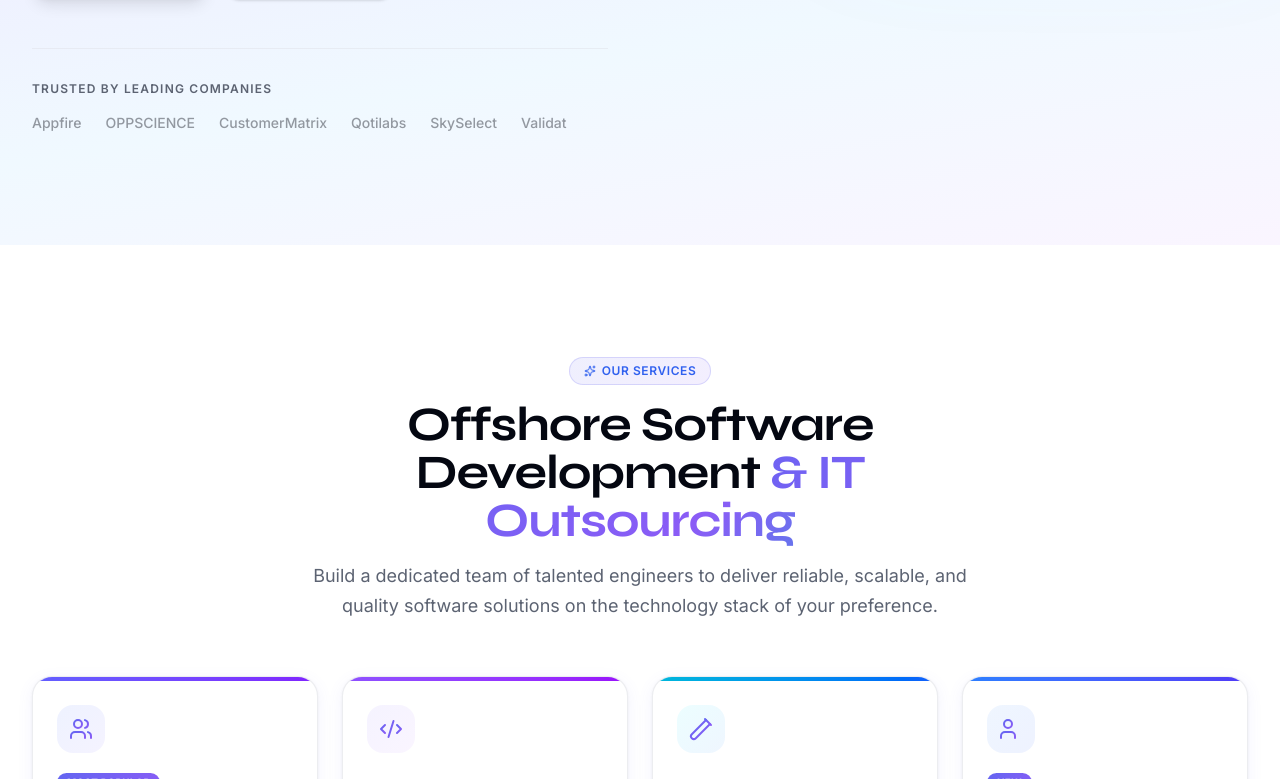
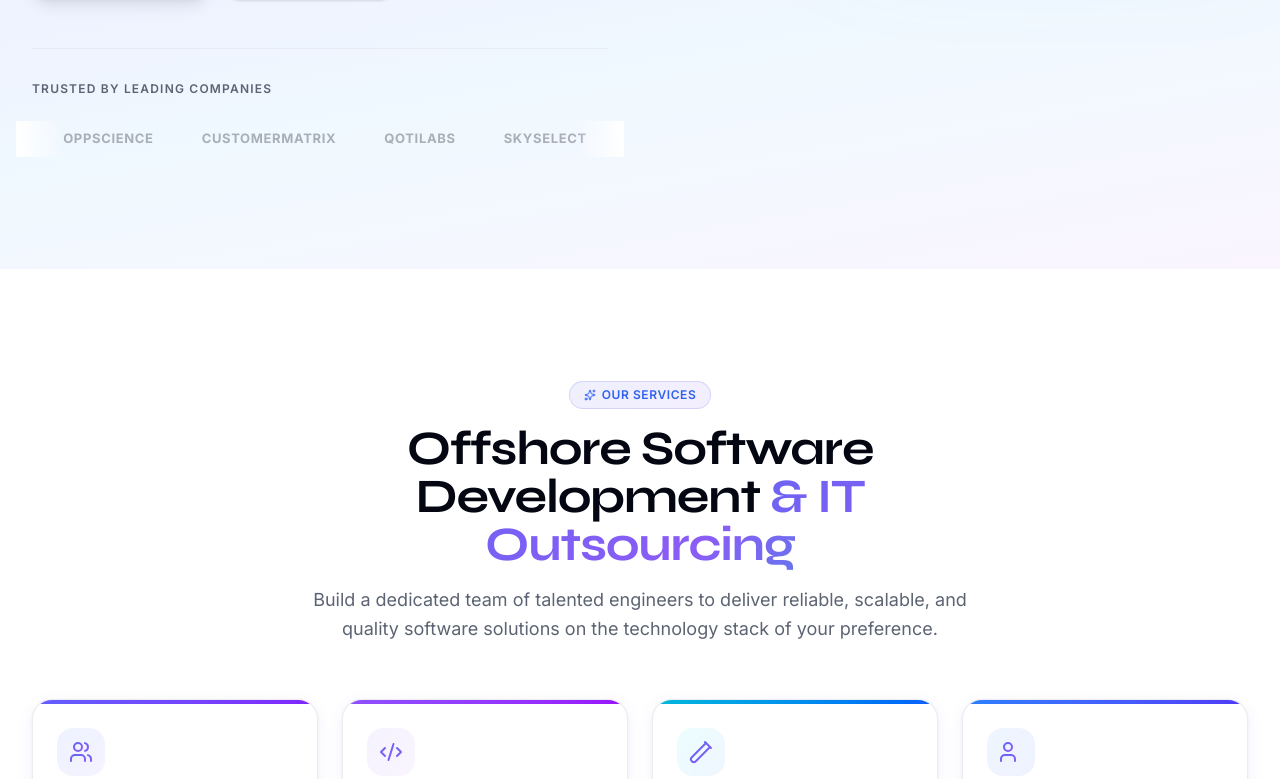
Before and after one commit to rupeshyadav-tecunique/v0-tecunique-website-revamp, a Next.js app: page / in a window 1280 px wide. Shown: the part 821-1600 px from the top of the page. Built offline with nearby package versions, Linux system fonts and the light colour scheme.

Commit message:
feat: add PolySpot and eXtensi in hero section

```diff
--- a/app/globals.css
+++ b/app/globals.css
@@ -241,7 +241,7 @@
 }
 
 .animate-marquee {
-  animation: marquee 30s linear infinite;
+  animation: marquee 20s linear infinite;
 }
 
 .animate-spin-slow {
@@ -255,6 +255,17 @@
 .delay-400 { animation-delay: 400ms; }
 .delay-500 { animation-delay: 500ms; }
 .delay-600 { animation-delay: 600ms; }
+
+/* Hide scrollbar for Chrome, Safari and Opera */
+.scrollbar-hide::-webkit-scrollbar {
+  display: none;
+}
+
+/* Hide scrollbar for IE, Edge and Firefox */
+.scrollbar-hide {
+  -ms-overflow-style: none;  /* IE and Edge */
+  scrollbar-width: none;  /* Firefox */
+}
 
 /* Scroll-triggered animation states */
 .reveal {
--- a/components/home/hero-section.tsx
+++ b/components/home/hero-section.tsx
@@ -10,7 +10,8 @@ const trustedBy = [
   "CustomerMatrix",
   "Qotilabs",
   "SkySelect",
-  // "Innovalog",
+  "PolySpot",
+  "eXtensi",
   "Validat"
 ]
 
@@ -130,20 +131,27 @@ export function HeroSection() {
               </Link>
             </div>
 
-            {/* Trusted by strip */}
+            {/* Trusted by strip — Marquee effect */}
             <div className="hero-reveal mt-12 border-t border-border/50 pt-8">
-              <p className="text-xs font-semibold uppercase tracking-widest text-muted-foreground mb-4">
+              <p className="text-xs font-semibold uppercase tracking-widest text-muted-foreground mb-6">
                 Trusted by leading companies
               </p>
-              <div className="flex flex-wrap gap-x-6 gap-y-2">
-                {trustedBy.map((name) => (
-                  <span
-                    key={name}
-                    className="text-sm font-medium text-foreground/40 hover:text-foreground/70 transition-colors cursor-default"
-                  >
-                    {name}
-                  </span>
-                ))}
+
+              <div className="relative overflow-hidden -mx-4 px-4">
+                {/* Gradient fade edges */}
+                <div className="absolute left-0 top-0 bottom-0 w-12 z-10 bg-gradient-to-r from-background to-transparent pointer-events-none" />
+                <div className="absolute right-0 top-0 bottom-0 w-12 z-10 bg-gradient-to-l from-background to-transparent pointer-events-none" />
+
+                <div className="flex animate-marquee py-2">
+                  {[...trustedBy, ...trustedBy].map((name, i) => (
+                    <span
+                      key={`${name}-${i}`}
+                      className="mx-6 shrink-0 text-[13px] font-bold text-foreground/30 hover:text-foreground/60 transition-colors cursor-default whitespace-nowrap tracking-wider uppercase"
+                    >
+                      {name}
+                    </span>
+                  ))}
+                </div>
               </div>
             </div>
           </div>
```
